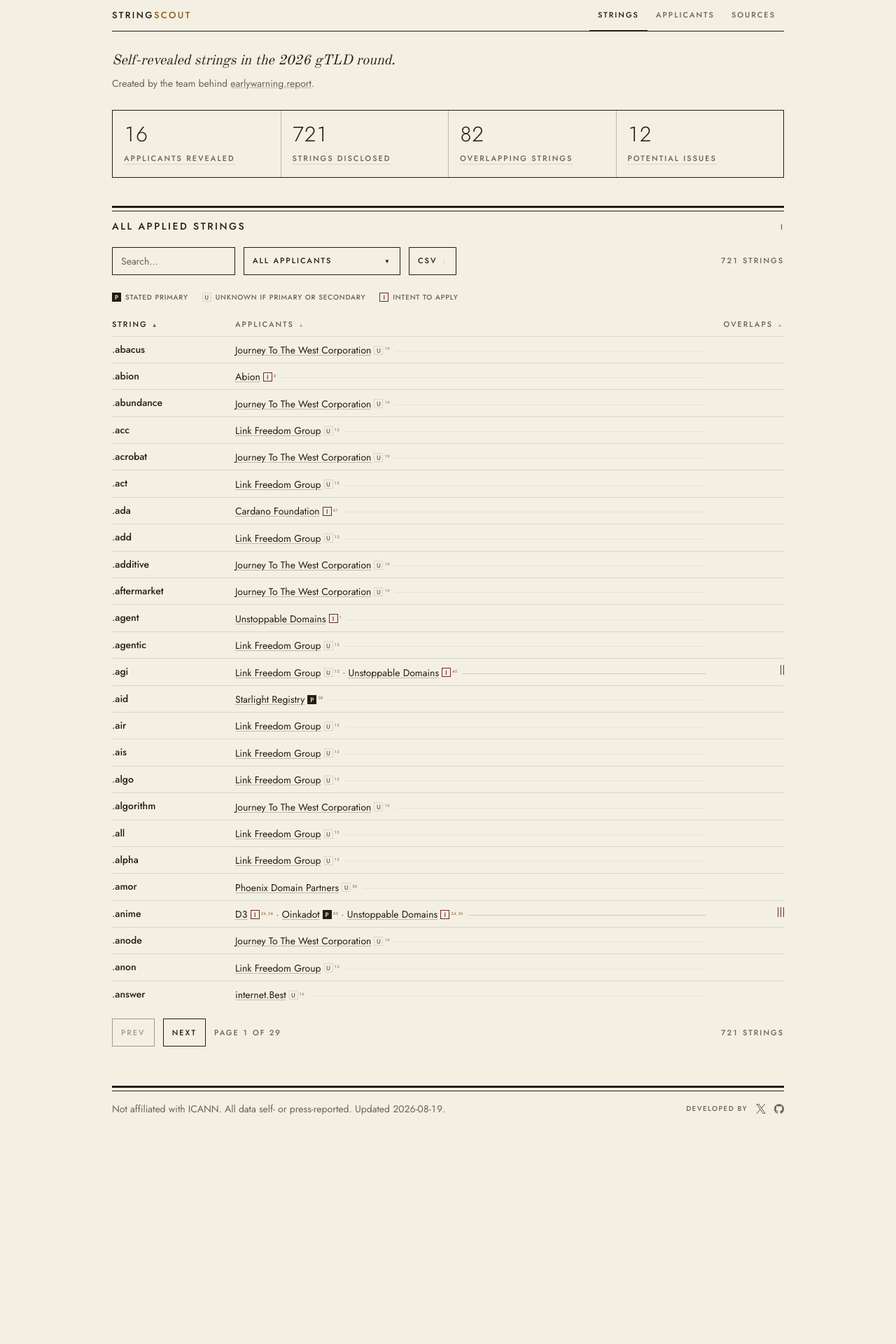
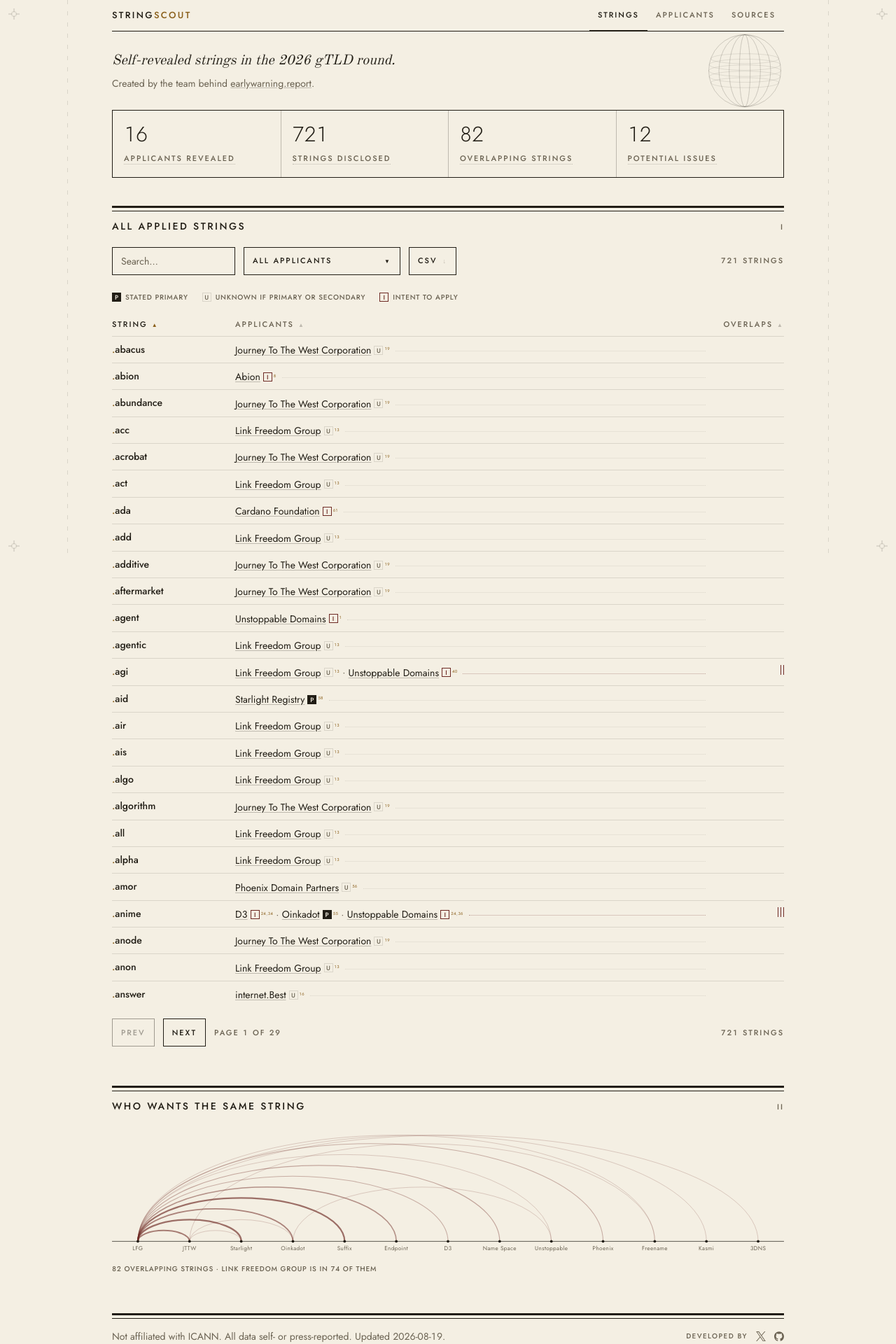
Before and after one commit to aslobodnik/stringscout, a Next.js app: page / in a window 1280 px wide. Shown: the top 1920 px of the page at 70% size. Before the commit the page ends 1674 px from the top, so only its background shows below. Built offline with nearby package versions, Linux system fonts and the light colour scheme.

Commit message:
wireframe globe, contention arcs, print marginalia

```diff
--- a/app/globals.css
+++ b/app/globals.css
@@ -89,3 +89,75 @@
 .paper-scroll::-webkit-scrollbar-thumb:hover {
   background: var(--ink-soft);
 }
+
+/* Emblem globe. The meridians turn by cycling rx, so the sphere rotates
+   rather than a flat picture sliding. */
+.globe {
+  overflow: visible;
+}
+.globe-line {
+  fill: none;
+  stroke: var(--ink);
+  stroke-width: 0.6;
+  opacity: 0.16;
+  vector-effect: non-scaling-stroke;
+}
+.globe-meridian {
+  animation: globe-turn 96s linear infinite;
+}
+@keyframes globe-turn {
+  0% {
+    rx: 46;
+  }
+  25% {
+    rx: 0.4;
+  }
+  50% {
+    rx: 46;
+  }
+  75% {
+    rx: 0.4;
+  }
+  100% {
+    rx: 46;
+  }
+}
+@media (prefers-reduced-motion: reduce) {
+  .globe-meridian {
+    animation: none;
+  }
+}
+
+/* Broadsheet marginalia: register marks at the trim, a tick rule down the
+   outer margin. Pure texture, behind everything, never in the way. */
+.marginalia {
+  position: fixed;
+  inset: 0;
+  pointer-events: none;
+  z-index: 0;
+}
+.marginalia::before,
+.marginalia::after {
+  content: "";
+  position: absolute;
+  top: 0;
+  bottom: 0;
+  width: 1px;
+  background-image: repeating-linear-gradient(
+    to bottom,
+    var(--rule) 0 6px,
+    transparent 6px 16px
+  );
+  opacity: 0.5;
+}
+.marginalia::before {
+  left: max(1rem, calc(50vw - 34rem));
+}
+.marginalia::after {
+  right: max(1rem, calc(50vw - 34rem));
+}
+@media (max-width: 900px) {
+  .marginalia {
+    display: none;
+  }
+}
--- a/app/page.tsx
+++ b/app/page.tsx
@@ -2,6 +2,9 @@
 import StringsTable, { type UiStringRow } from "@/components/StringsTable";
 import { TopBar } from "@/components/PageHeader";
 import Footer from "@/components/Footer";
+import Globe from "@/components/Globe";
+import Marginalia from "@/components/Marginalia";
+import ContentionArcs from "@/components/ContentionArcs";
 
 export default function Home() {
   const s = stats();
@@ -9,12 +12,15 @@
 
   return (
     <div className="mx-auto max-w-5xl px-5 sm:px-8 pb-20">
+      <Marginalia />
       {/* Header */}
       <TopBar current="/" />
       {/* The wordmark is in the top bar a few lines up; repeating it larger
           here said the same thing twice. */}
-      <header className="pt-7 pb-7">
-        <h1 className="serif italic text-lg sm:text-xl text-ink max-w-2xl">
+      <header className="relative pt-7 pb-7">
+        {/* no room for it beside the tagline at phone widths */}
+        <Globe className="pointer-events-none absolute right-0 top-1/2 -translate-y-1/2 hidden sm:block sm:w-28 sm:h-28" />
+        <h1 className="relative serif italic text-lg sm:text-xl text-ink max-w-2xl">
           Self-revealed strings in the 2026 gTLD round.
         </h1>
         <p className="mt-2 text-sm text-ink-soft">
@@ -50,6 +56,15 @@
         />
       </section>
 
+      {/* Contention */}
+      <section className="mb-14">
+        <div className="double-rule pt-4 mb-6 flex items-baseline justify-between">
+          <h2 className="label !text-sm text-ink">Who Wants The Same String</h2>
+          <span className="label text-ink-soft">II</span>
+        </div>
+        <ContentionArcs />
+      </section>
+
       <Footer />
     </div>
   );
--- /dev/null
+++ b/components/ContentionArcs.tsx
@@ -0,0 +1,119 @@
+import { stringRows, applicantName } from "@/lib/derive";
+
+// Axis labels have ~70px each. First words alone collide ("Name", "Journey"),
+// so the ones that need it get a hand-set short form.
+const SHORT: Record<string, string> = {
+  lfg: "LFG",
+  jttw: "JTTW",
+  namespace: "Name Space",
+  suffix: "Suffix",
+  endpoint: "Endpoint",
+  unstoppable: "Unstoppable",
+  starlight: "Starlight",
+  oinkadot: "Oinkadot",
+  phoenix: "Phoenix",
+  freename: "Freename",
+  kasmi: "Kasmi",
+  "3dns": "3DNS",
+  d3: "D3",
+};
+
+// The shape of the round's fights, which the table cannot show: 82 contested
+// strings resolve to 32 applicant pairs, and Link Freedom Group sits in 74 of
+// the 82. An arc diagram is the only form that makes a hub visible.
+//
+// Applicants sit on a baseline ordered by how many contested strings they
+// touch; each arc joins two that want the same string, weighted by how many
+// they share. Everything is hairline geometry, in the same register as the
+// double rules.
+
+const W = 1000;
+const H = 190;
+const BASE = H - 24;
+const MIN_SHARED = 2; // a single shared string is noise at this scale
+
+type Pair = { a: string; b: string; n: number };
+
+function contention() {
+  const rows = stringRows().filter((r) => r.contested);
+  const pairs = new Map<string, number>();
+  const touched = new Map<string, number>();
+  for (const r of rows) {
+    const own = [...new Set(r.claims.map((c) => c.applicantSlug))].sort();
+    for (const s of own) touched.set(s, (touched.get(s) ?? 0) + 1);
+    for (let i = 0; i < own.length; i++)
+      for (let j = i + 1; j < own.length; j++) {
+        const k = `${own[i]}|${own[j]}`;
+        pairs.set(k, (pairs.get(k) ?? 0) + 1);
+      }
+  }
+  const kept: Pair[] = [...pairs]
+    .filter(([, n]) => n >= MIN_SHARED)
+    .map(([k, n]) => ({ a: k.split("|")[0], b: k.split("|")[1], n }));
+  const involved = [...new Set(kept.flatMap((p) => [p.a, p.b]))].sort(
+    (x, y) => (touched.get(y) ?? 0) - (touched.get(x) ?? 0)
+  );
+  return { kept, involved, touched, total: rows.length };
+}
+
+export default function ContentionArcs({ className = "" }: { className?: string }) {
+  const { kept, involved, touched, total } = contention();
+  const step = W / involved.length;
+  const x = (slug: string) => involved.indexOf(slug) * step + step / 2;
+  const maxShared = Math.max(...kept.map((p) => p.n));
+
+  return (
+    <figure className={className}>
+      <svg
+        viewBox={`0 0 ${W} ${H}`}
+        className="w-full h-auto"
+        role="img"
+        aria-label={`${total} contested strings across ${involved.length} applicants. Each arc joins two applicants that want the same string.`}
+      >
+        {kept.map((p) => {
+          const x1 = Math.min(x(p.a), x(p.b));
+          const x2 = Math.max(x(p.a), x(p.b));
+          const r = (x2 - x1) / 2;
+          return (
+            <path
+              key={`${p.a}-${p.b}`}
+              d={`M ${x1} ${BASE} A ${r} ${Math.min(BASE - 8, r * 0.42)} 0 0 1 ${x2} ${BASE}`}
+              fill="none"
+              stroke="var(--oxblood)"
+              strokeWidth={0.5 + (p.n / maxShared) * 1.9}
+              opacity={0.2 + (p.n / maxShared) * 0.45}
+            />
+          );
+        })}
+        <line
+          x1="0"
+          y1={BASE}
+          x2={W}
+          y2={BASE}
+          stroke="var(--ink)"
+          strokeWidth="0.75"
+        />
+        {involved.map((slug) => (
+          <g key={slug}>
+            <circle cx={x(slug)} cy={BASE} r="2" fill="var(--ink)" />
+            <text
+              x={x(slug)}
+              y={BASE + 13}
+              textAnchor="middle"
+              fontSize="8.5"
+              letterSpacing="0.4"
+              fill="var(--ink-soft)"
+              fontFamily="var(--font-jost), sans-serif"
+            >
+              {SHORT[slug] ?? (applicantName.get(slug) ?? slug).slice(0, 11)}
+            </text>
+          </g>
+        ))}
+      </svg>
+      <figcaption className="label text-ink-soft !text-[10px] !tracking-[0.08em] mt-2">
+        {total} overlapping strings · Link Freedom Group is in{" "}
+        {touched.get("lfg")} of them
+      </figcaption>
+    </figure>
+  );
+}
--- /dev/null
+++ b/components/Globe.tsx
@@ -0,0 +1,52 @@
+// An emblem, not a data map. The previous globe hashed each string into a
+// lat/lon and drew the result, which looked like plotted data and encoded
+// nothing. Meridians and parallels claim nothing at all, which is the honest
+// version of the same picture: a namespace that is global.
+//
+// The spin is real rotation, not a transform: each meridian is an ellipse
+// whose rx cycles from full width to flat and back, staggered so the set
+// reads as one turning sphere. It holds at 96s, slow enough to register as
+// drift rather than motion, and stops dead under prefers-reduced-motion.
+
+const R = 46;
+const MERIDIANS = 7;
+const PARALLELS = [-30, -15, 0, 15, 30];
+
+export default function Globe({ className = "" }: { className?: string }) {
+  return (
+    <svg
+      viewBox="0 0 100 100"
+      className={`globe ${className}`}
+      aria-hidden
+      focusable="false"
+    >
+      <circle cx="50" cy="50" r={R} className="globe-line" />
+      {PARALLELS.map((lat) => {
+        const y = 50 + (lat / 90) * R;
+        const ry = Math.max(1.5, R * 0.16 * Math.cos((lat * Math.PI) / 180));
+        const rx = Math.sqrt(Math.max(0, R * R - (y - 50) * (y - 50)));
+        return (
+          <ellipse
+            key={lat}
+            cx="50"
+            cy={y}
+            rx={rx}
+            ry={ry}
+            className="globe-line"
+          />
+        );
+      })}
+      {Array.from({ length: MERIDIANS }, (_, i) => (
+        <ellipse
+          key={i}
+          cx="50"
+          cy="50"
+          rx={R}
+          ry={R}
+          className="globe-line globe-meridian"
+          style={{ animationDelay: `${(-96 * i) / MERIDIANS}s` }}
+        />
+      ))}
+    </svg>
+  );
+}
--- /dev/null
+++ b/components/Marginalia.tsx
@@ -0,0 +1,39 @@
+// Register marks at the trim, the way a printed sheet carries them. Fixed to
+// the viewport, behind everything, no data claim of any kind — texture that
+// says "printed" without competing with the table for attention.
+
+const CORNERS = [
+  { v: "top-3", h: "left-3", rot: "" },
+  { v: "top-3", h: "right-3", rot: "" },
+  { v: "bottom-3", h: "left-3", rot: "" },
+  { v: "bottom-3", h: "right-3", rot: "" },
+];
+
+export default function Marginalia() {
+  return (
+    <div className="marginalia" aria-hidden>
+      {CORNERS.map((c, i) => (
+        <svg
+          key={i}
+          viewBox="0 0 20 20"
+          className={`absolute ${c.v} ${c.h} w-4 h-4 opacity-30`}
+        >
+          <path
+            d="M0 10 H7 M13 10 H20 M10 0 V7 M10 13 V20"
+            stroke="var(--ink)"
+            strokeWidth="0.9"
+            fill="none"
+          />
+          <circle
+            cx="10"
+            cy="10"
+            r="4.5"
+            stroke="var(--ink)"
+            strokeWidth="0.6"
+            fill="none"
+          />
+        </svg>
+      ))}
+    </div>
+  );
+}
```
